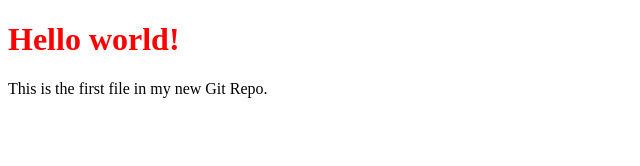
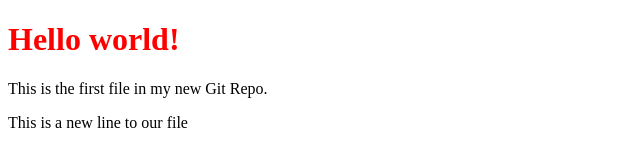
Before and after one commit to KvishnuPardha/hello-world, a plain HTML site: page index.html in a window 1280 px wide. Shown: the whole page, without its empty margins (0-640 px from the left). Drawn offline with Linux system fonts and the light colour scheme.

Commit message:
updated index.html with anew line

```diff
--- a/index.html
+++ b/index.html
@@ -8,6 +8,6 @@
 
 <h1>Hello world!</h1>
 <p>This is the first file in my new Git Repo.</p>
-
+<p>This is a new line to our file</p>
 </body>
 </html>
```
